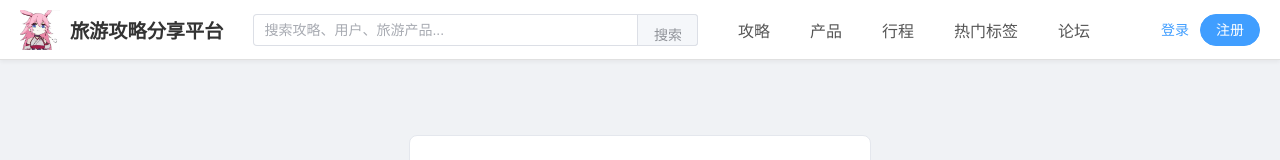
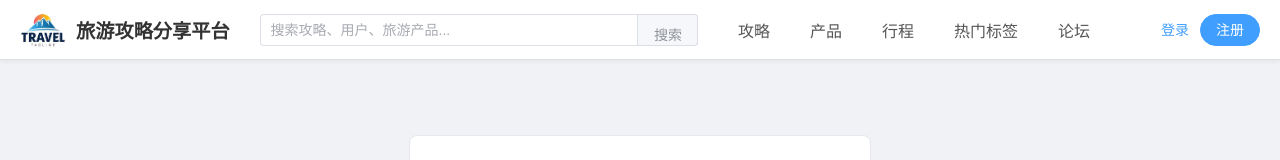
Before and after one commit to Aetheriaa/TravelGuidePlatform, a Vue app: page /login in a window 1280 px wide. Shown: the top 160 px of the page. Built offline with nearby package versions, Linux system fonts and the light colour scheme; no server answers.

Commit message:
修改logo

```diff
--- a/src/components/layout/Header.vue
+++ b/src/components/layout/Header.vue
@@ -2,7 +2,7 @@
     <el-header height="60px" class="custom-header">
         <div class="logo-container">
             <router-link :to="{ name: 'HomeView' }" class="logo-link">
-                <img src="@/assets/logo.jpg" alt="Logo" class="logo-img" />
+                <img src="@/assets/web_logo.jpeg" alt="Logo" class="logo-img" />
                 <span class="logo-text">旅游攻略分享平台</span>
             </router-link>
         </div>
```
Also changed, not shown: src/assets/web_logo.jpeg (added).
